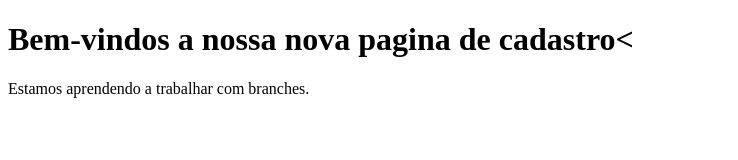
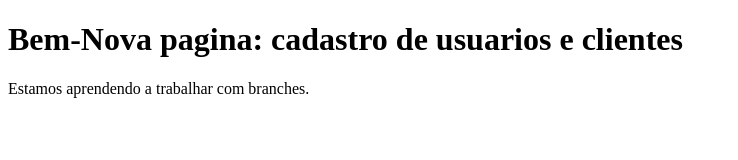
Before and after one commit to victorgdickel-dev/conflito2, a plain HTML site: page index.html in a window 1280 px wide. Shown: the whole page, without its empty margins (0-738 px from the left). Drawn offline with Linux system fonts and the light colour scheme.

Commit message:
Título atualizado no feature

```diff
--- a/index.html
+++ b/index.html
@@ -6,7 +6,7 @@
     <title>Pagina nova</title>
 </head>
 <body>
-    <h1>Bem-vindos a nossa nova pagina de cadastro<</h1>
+    <h1>Bem-Nova pagina: cadastro de usuarios e clientes</h1>
     <p>Estamos aprendendo a trabalhar com branches.</p>
 </body>
 </html>
```
